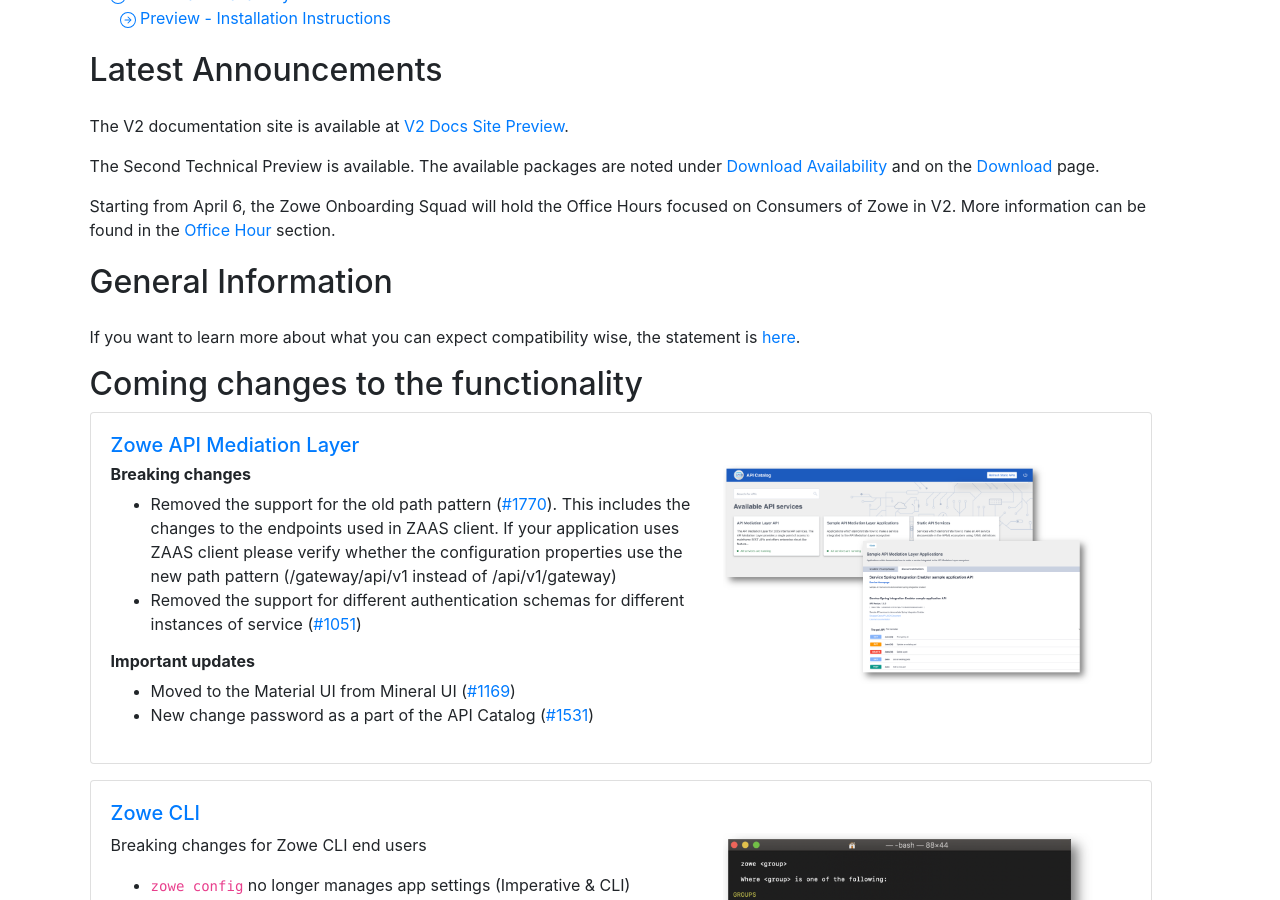
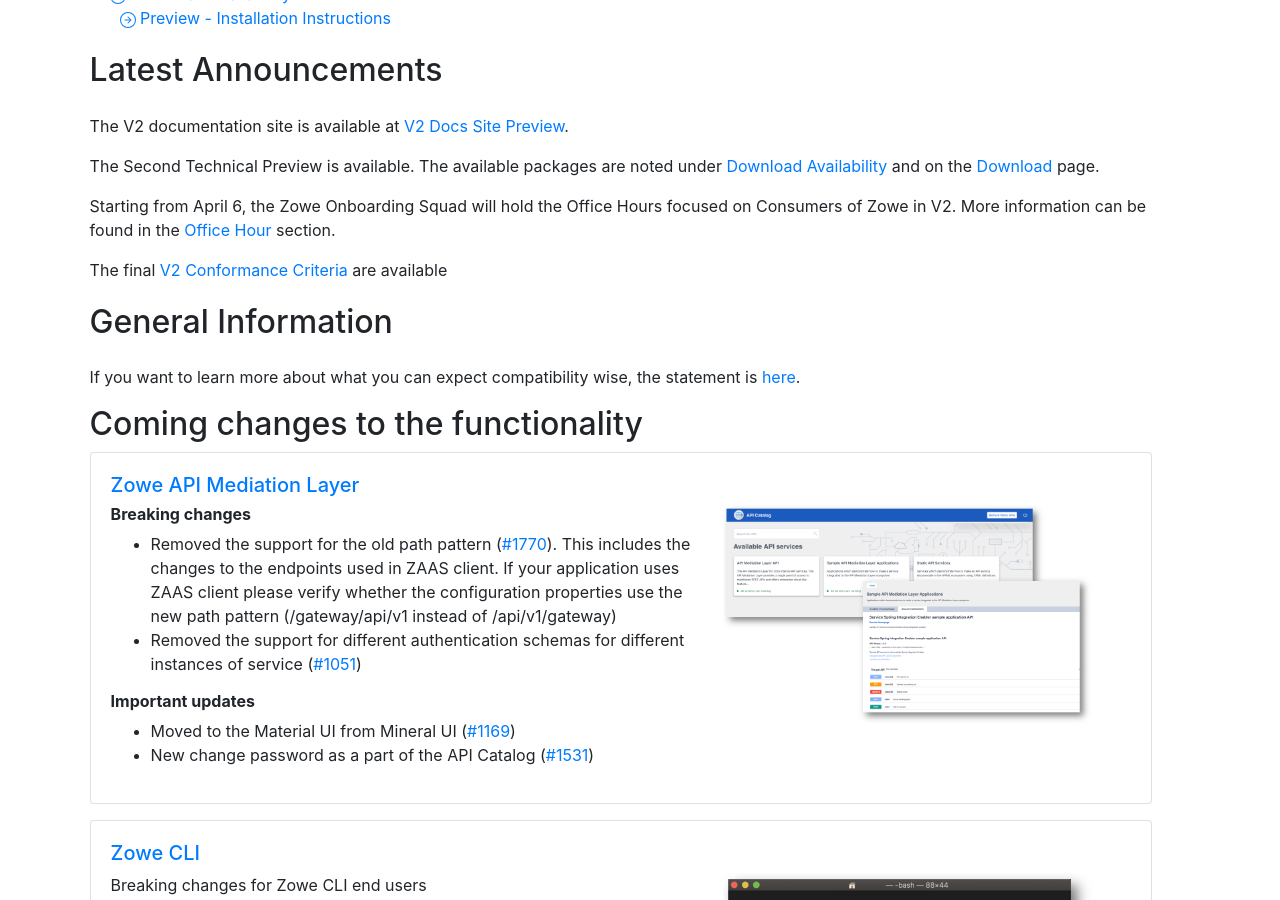
Before and after one commit to zowe/zowe.github.io, a Jekyll site: the page built from vNext.md, in a window 1280 px wide and 900 px high, scrolled down 533 px. Built offline with Jekyll 4.4.1, drawn with Linux system fonts in a browser that asks for light colours; our own code applies the rules of GitHub Pages for plain Markdown files.

Commit message:
Link to the announcements
Signed-off-by: Jakub Balhar <jakub.balhar@broadcom.net>

```diff
--- a/vNext.md
+++ b/vNext.md
@@ -88,6 +88,7 @@
     <p>The V2 documentation site is available at <a href="https://deploy-preview-1961--zowe-docs-master.netlify.app/">V2 Docs Site Preview</a>.</p>
     <p>The Second Technical Preview is available. The available packages are noted under <a href="#download-availability">Download Availability</a> and on the <a href="https://www.zowe.org/download.html">Download</a> page.</p>
     <p>Starting from April 6, the Zowe Onboarding Squad will hold the Office Hours focused on Consumers of Zowe in V2. More information can be found in the <a href="#office-hours">Office Hour</a> section.</p>
+    <p>The final <a href="#conformance-changes">V2 Conformance Criteria</a> are available</p>
   </div>
   <div>
     <h2 style="margin-bottom: 1.5rem; margin-top: 2%" id="general-information">General Information</h2>
```
